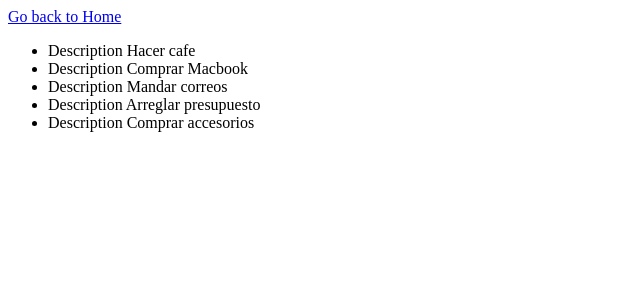
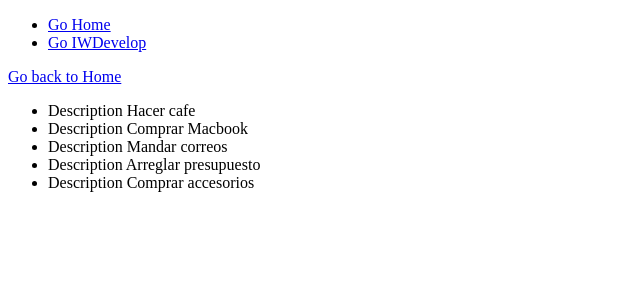
Before and after one commit to k4is3r/serve-flask-bootstrap, a Flask app: page /hello in a window 1280 px wide. Shown: the top 300 px of the page, without its empty margins (0-640 px from the left). Run offline with Flask 2, Linux system fonts and the light colour scheme.

Commit message:
setting a navbar to the base tempalte

```diff
--- a/templates/base.html
+++ b/templates/base.html
@@ -5,6 +5,9 @@
     <title>{% block title %}Flask IWDevelop | {% endblock %}</title>
 </head>
 <body>
+    <header>
+        {% include 'navbar.html' %}
+    </header>
     {% block content %}
     {% endblock %}
 </body>
--- /dev/null
+++ b/templates/navbar.html
@@ -0,0 +1,6 @@
+<nav>
+    <ul>
+        <li><a href="{{ url_for('index') }}">Go Home</a></li>
+        <li><a href="https://iwdevelop.com" target="_blank">Go IWDevelop</a></li>
+    </ul>
+</nav>
```
